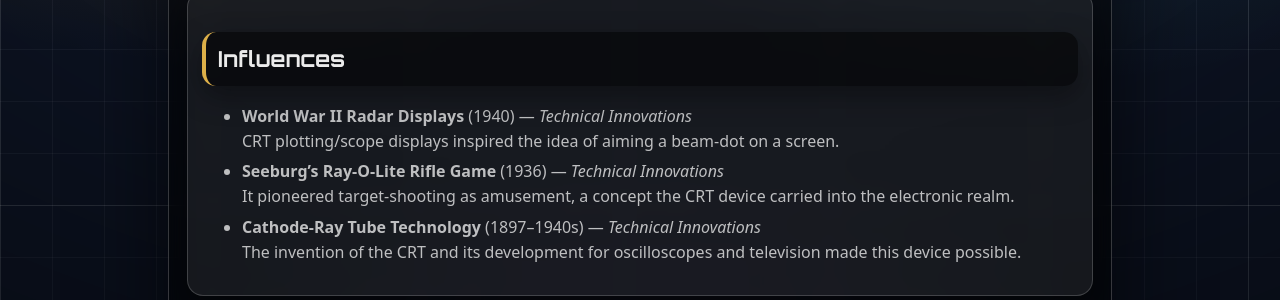
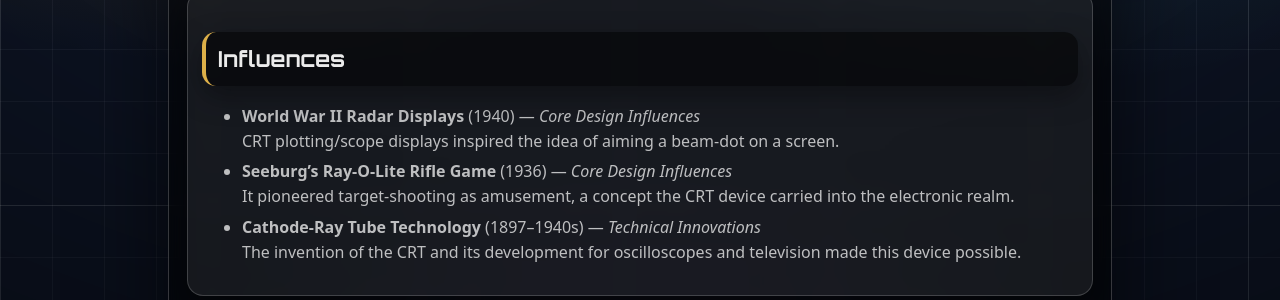
Before and after one commit to BacchusA/savefileone-archive, a Jekyll site: the page built from _games/1947-cathode-ray-tube-amusement-device.md, in a window 1280 px wide and 900 px high, scrolled down 3483 px. Shown: the part 472-772 px from the top of the window. Built offline with Jekyll 4.4.1, drawn with Linux system fonts in a browser that asks for light colours.

Commit message:
Update 1947-cathode-ray-tube-amusement-device.md

```diff
--- a/_games/1947-cathode-ray-tube-amusement-device.md
+++ b/_games/1947-cathode-ray-tube-amusement-device.md
@@ -17,11 +17,11 @@
 influences:
   - name: "World War II Radar Displays"
     year: 1940
-    type: "Technical Innovations"
+    type: "Core Design Influences"
     note: "CRT plotting/scope displays inspired the idea of aiming a beam-dot on a screen."
   - name: "Seeburg’s Ray-O-Lite Rifle Game"
     year: 1936
-    type: "Technical Innovations"
+    type: "Core Design Influences"
     note: "It pioneered target-shooting as amusement, a concept the CRT device carried into the electronic realm."
   - name: "Cathode-Ray Tube Technology"
     year: 1897–1940s
```
